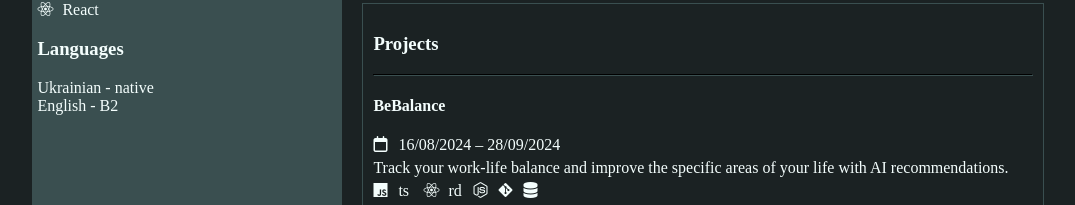
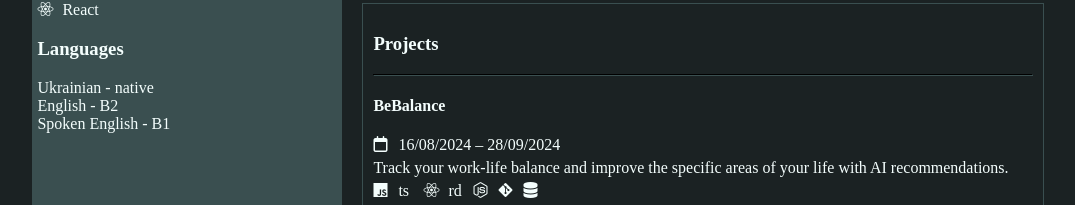
Before and after one commit to marharita08/resume, a React (Create React App) app: page / in a window 1280 px wide. Shown: the part 1006-1211 px from the top of the page, without its empty margins (102-1177 px from the left). Built offline with nearby package versions, Linux system fonts and the light colour scheme.

Commit message:
add spoken english

```diff
--- a/src/components/aside/langauges/Languages.tsx
+++ b/src/components/aside/langauges/Languages.tsx
@@ -6,6 +6,7 @@ export const Languages = () => {
       <h3>Languages</h3>
       <div>Ukrainian - native</div>
       <div>English - B2</div>
+      <div>Spoken English - B1</div>
     </>
   )
 }
```
